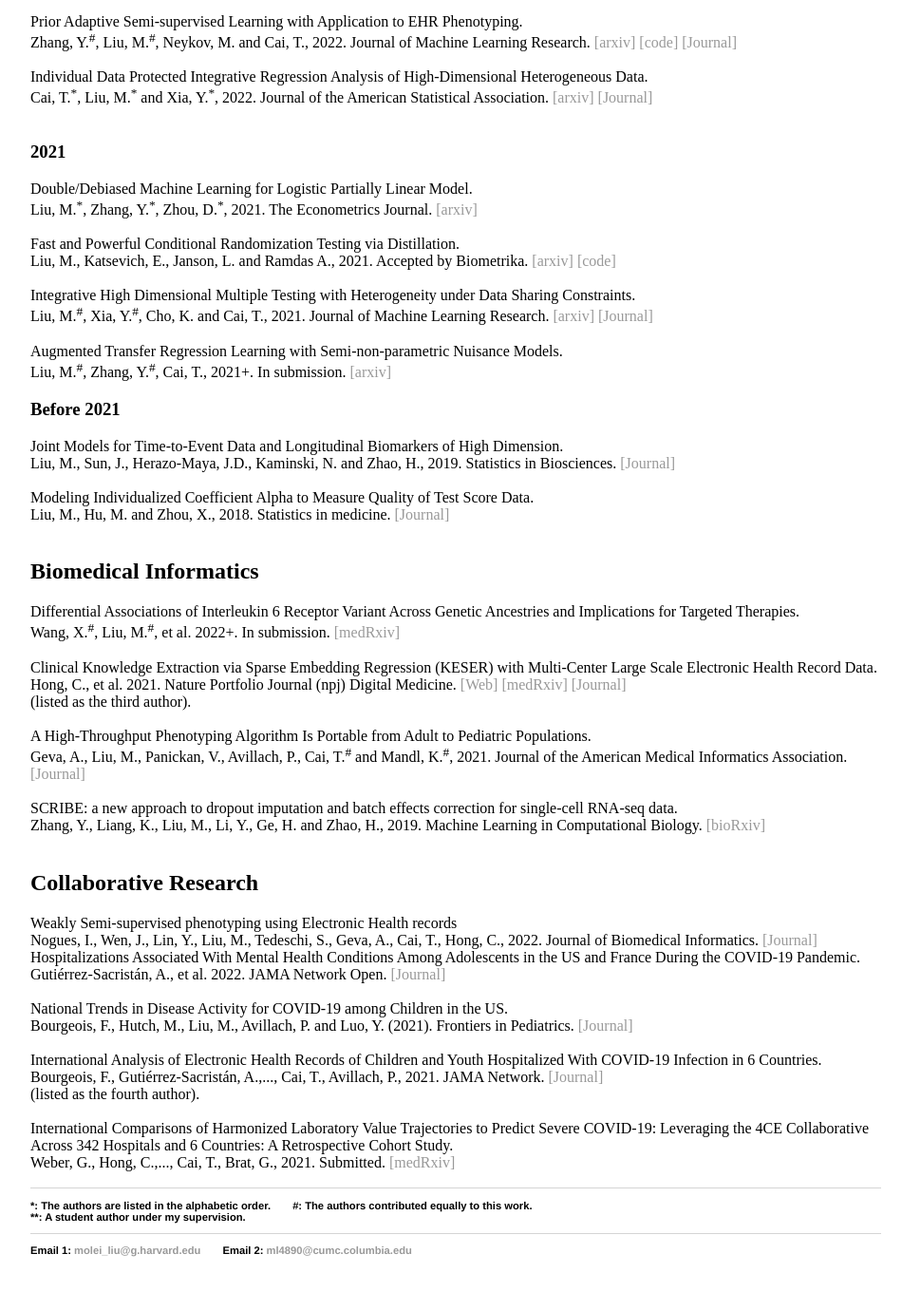
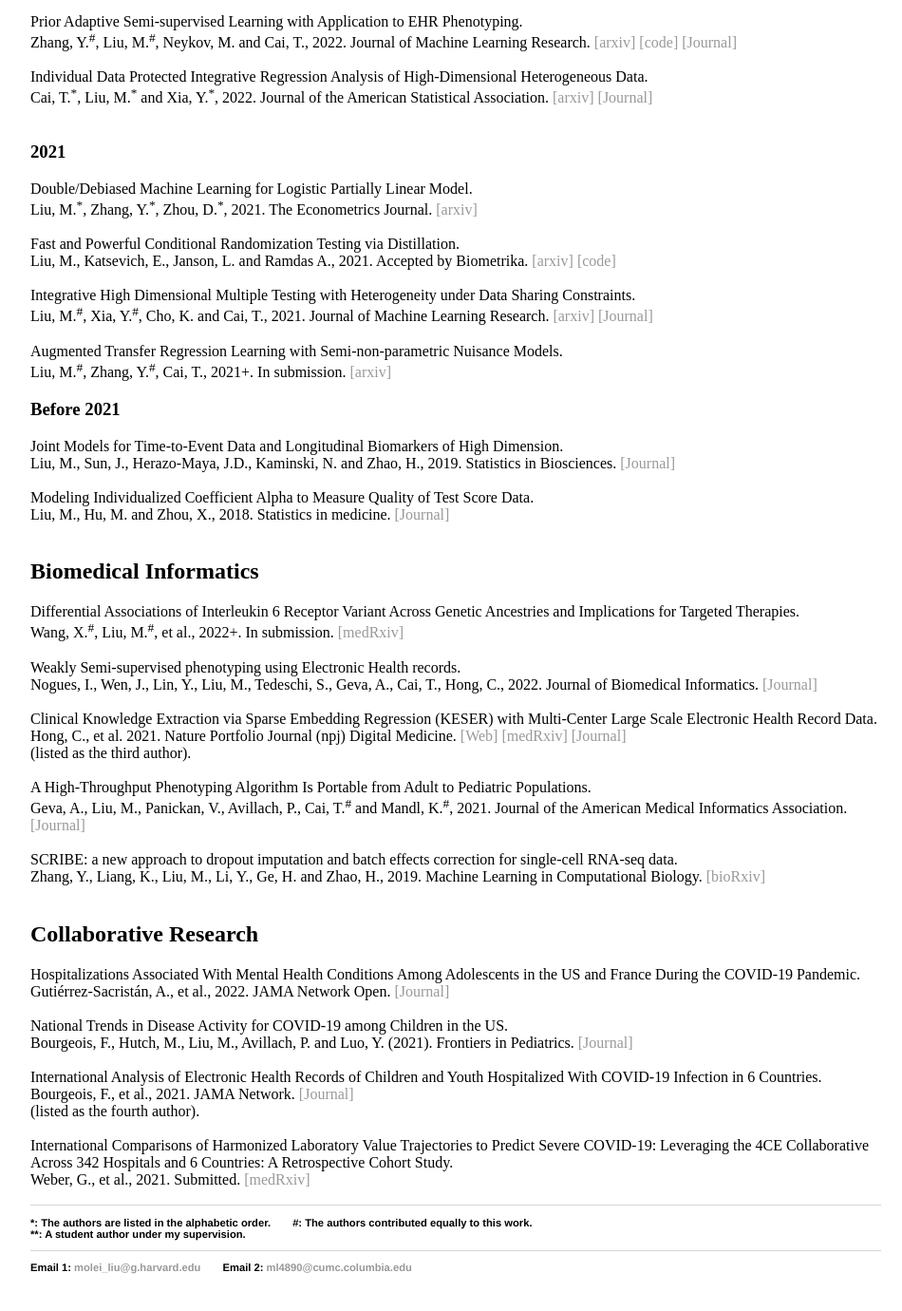
Before and after one commit to moleibobliu/moleibobliu.github.io, a Jekyll site: the page built from pub/index.html, in a window 1280 px wide and 1400 px high, scrolled down 684 px. Shown: the top 1380 px of the window at 95% size, without its empty margins (160-1110 px from the left). Built offline with Jekyll 4.4.1, drawn with Linux system fonts in a browser that asks for light colours; part of the change alters nothing that is shown.

```diff
--- a/pub/index.html
+++ b/pub/index.html
@@ -87,7 +87,11 @@ title: Molei Liu
 	<h2> Biomedical Informatics </h2>
 
 	Differential Associations of Interleukin 6 Receptor Variant Across Genetic Ancestries and Implications for Targeted Therapies.
-	<br \> Wang, X.<sup>#</sup>, Liu, M.<sup>#</sup>, et al. 2022+. In submission. <a href="https://www.medrxiv.org/content/10.1101/2022.09.24.22280325v1"> [medRxiv] </a>
+	<br \> Wang, X.<sup>#</sup>, Liu, M.<sup>#</sup>, et al., 2022+. In submission. <a href="https://www.medrxiv.org/content/10.1101/2022.09.24.22280325v1"> [medRxiv] </a>
+	<br \>
+
+	<br \> 	Weakly Semi-supervised phenotyping using Electronic Health records.
+        <br \> Nogues, I., Wen, J., Lin, Y., Liu, M., Tedeschi, S., Geva, A., Cai, T., Hong, C., 2022. Journal of Biomedical Informatics. <a href="https://www.sciencedirect.com/science/article/abs/pii/S1532046422001861"> [Journal] </a>
 	<br \>
 
 	<br \> Clinical Knowledge Extraction via Sparse Embedding Regression (KESER) with Multi-Center Large Scale Electronic Health Record Data.
@@ -109,11 +113,9 @@ title: Molei Liu
 
 	<h2> Collaborative Research </h2>
 
-	Weakly Semi-supervised phenotyping using Electronic Health records
-        <br \> Nogues, I., Wen, J., Lin, Y., Liu, M., Tedeschi, S., Geva, A., Cai, T., Hong, C., 2022. Journal of Biomedical Informatics. <a href="https://www.sciencedirect.com/science/article/abs/pii/S1532046422001861"> [Journal] </a>
 
-	<br \> Hospitalizations Associated With Mental Health Conditions Among Adolescents in the US and France During the COVID-19 Pandemic.
-	<br \> Gutiérrez-Sacristán, A., et al. 2022. JAMA Network Open. <a href="https://jamanetwork.com/journals/jamanetworkopen/article-abstract/2799437"> [Journal] </a>
+	Hospitalizations Associated With Mental Health Conditions Among Adolescents in the US and France During the COVID-19 Pandemic.
+	<br \> Gutiérrez-Sacristán, A., et al., 2022. JAMA Network Open. <a href="https://jamanetwork.com/journals/jamanetworkopen/article-abstract/2799437"> [Journal] </a>
 	<br \>
 
 	<br \> National Trends in Disease Activity for COVID-19 among Children in the US.
@@ -121,12 +123,12 @@ title: Molei Liu
 	<br \>
 
 	<br \> International Analysis of Electronic Health Records of Children and Youth Hospitalized With COVID-19 Infection in 6 Countries.
-	<br \> Bourgeois, F., Gutiérrez-Sacristán, A.,..., Cai, T., Avillach, P., 2021. JAMA Network. <a href="https://jamanetwork.com/journals/jamanetworkopen/article-abstract/2780925"> [Journal] </a>
+	<br \> Bourgeois, F., et al., 2021. JAMA Network. <a href="https://jamanetwork.com/journals/jamanetworkopen/article-abstract/2780925"> [Journal] </a>
 	<br \> (listed as the fourth author).
 	<br \>
 
 	<br \> International Comparisons of Harmonized Laboratory Value Trajectories to Predict Severe COVID-19: Leveraging the 4CE Collaborative Across 342 Hospitals and 6 Countries: A Retrospective Cohort Study.
-	<br \> Weber, G., Hong, C.,..., Cai, T., Brat, G., 2021. Submitted. <a href="https://www.medrxiv.org/content/10.1101/2020.12.16.20247684v2.full"> [medRxiv] </a>
+	<br \> Weber, G., et al., 2021. Submitted. <a href="https://www.medrxiv.org/content/10.1101/2020.12.16.20247684v2.full"> [medRxiv] </a>
 	<br \>
 	<p>
 
```
